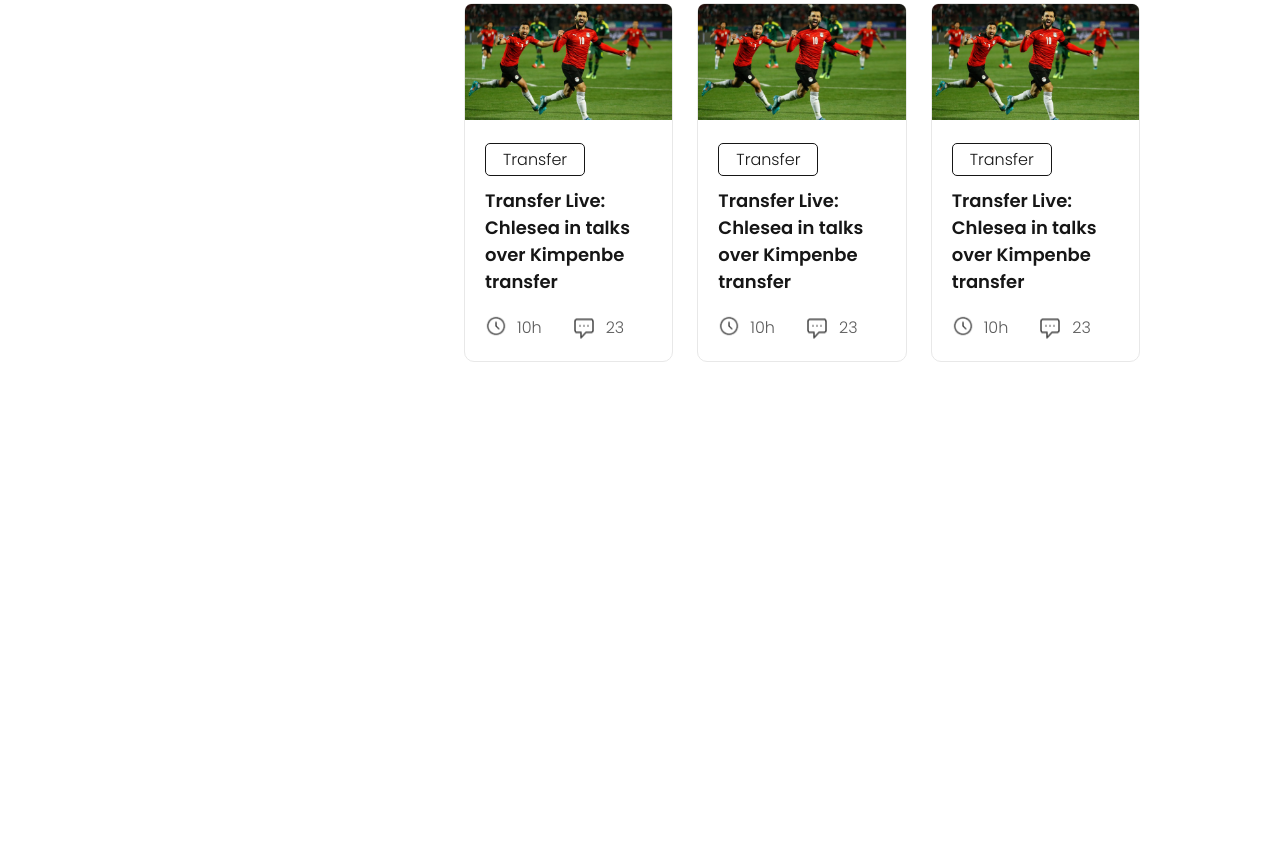
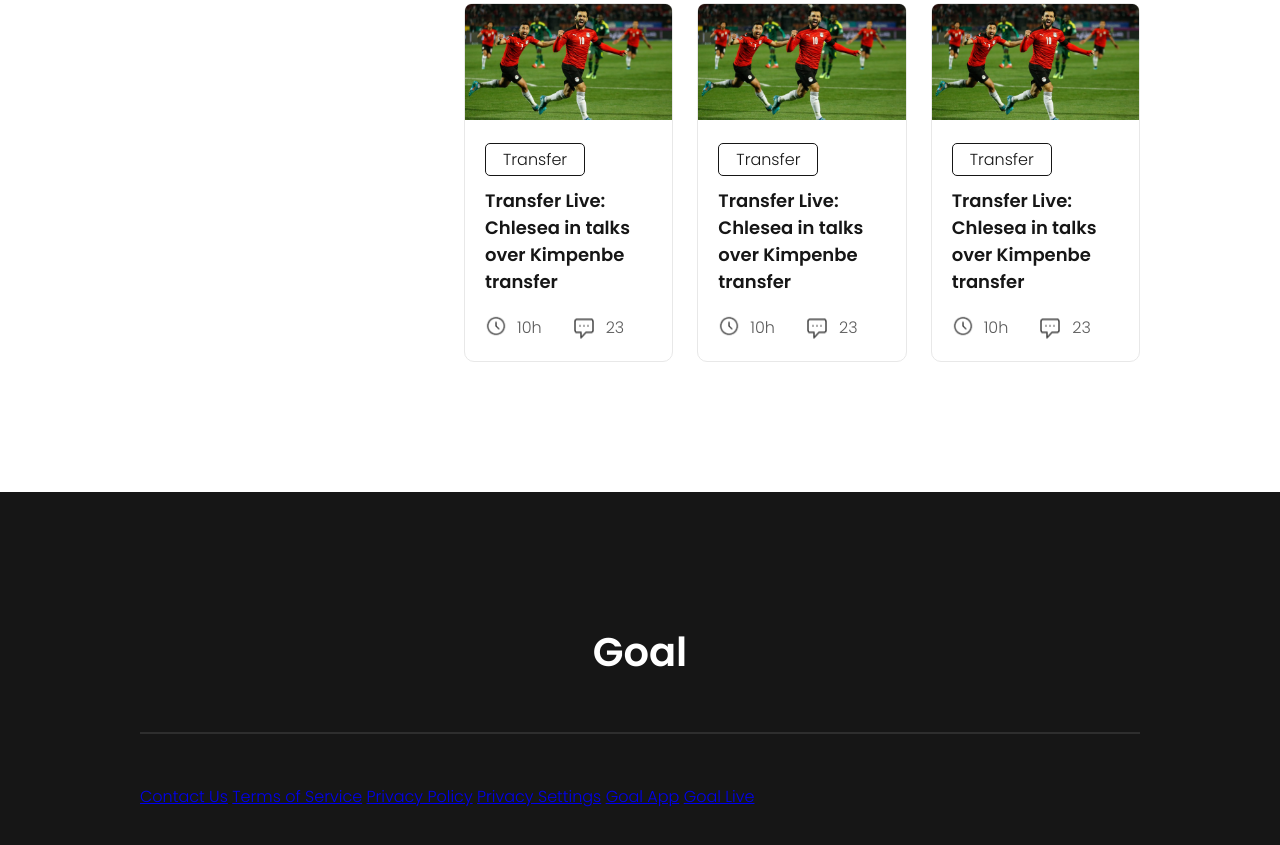
Before and after one commit to omarbangla24/world-cup, a plain HTML site: page index.html in a window 1280 px wide. Shown: the part 1967-2812 px from the top of the page. Before the commit the page ends 2459 px from the top, so only its background shows below. Drawn offline with Linux system fonts and the light colour scheme.

Commit message:
second commit

```diff
--- a/index.html
+++ b/index.html
@@ -180,7 +180,18 @@
         </section>
     </main>
     <footer>
-
+            <div class="footer-bg">
+                <h2>Goal</h2>
+                <hr>
+                <div class=" ">
+                    <a href="#">Contact Us</a>
+                    <a href="#">Terms of Service</a>
+                    <a href="#">Privacy Policy</a>
+                    <a href="#">Privacy Settings</a>
+                    <a href="#">Goal App</a>
+                    <a href="#">Goal Live</a>
+                </div>
+            </div>
     </footer>
 </body>
 </html>
--- a/style.css
+++ b/style.css
@@ -168,3 +168,38 @@ main{
     color: rgba(22, 22, 22, 0.7);
 }
 /* Blog End */
+
+/* Footer Start */
+footer{
+    background-color: #161616;
+    padding: 130px 140px;
+}
+.footer-bg h2{
+    font-family: 'Poppins';
+    font-style: normal;
+    font-weight: 600;
+    font-size: 40px;
+    line-height: 60px;
+    /* identical to box height */
+
+    text-align: center;
+
+    color: #FFFFFF;
+}
+hr{
+    margin: 50px 0;
+    border: 1px solid rgba(255, 255, 255, 0.1);
+}
+.footer-menu{
+    text-align: center;
+}
+.footer-menu a{
+    text-decoration: none;
+    font-family: 'Poppins';
+    font-style: normal;
+    font-weight: 500;
+    font-size: 16px;
+    color: #B9B9B9;
+   margin: 0 60px;
+}
+/* Footer End */
```
